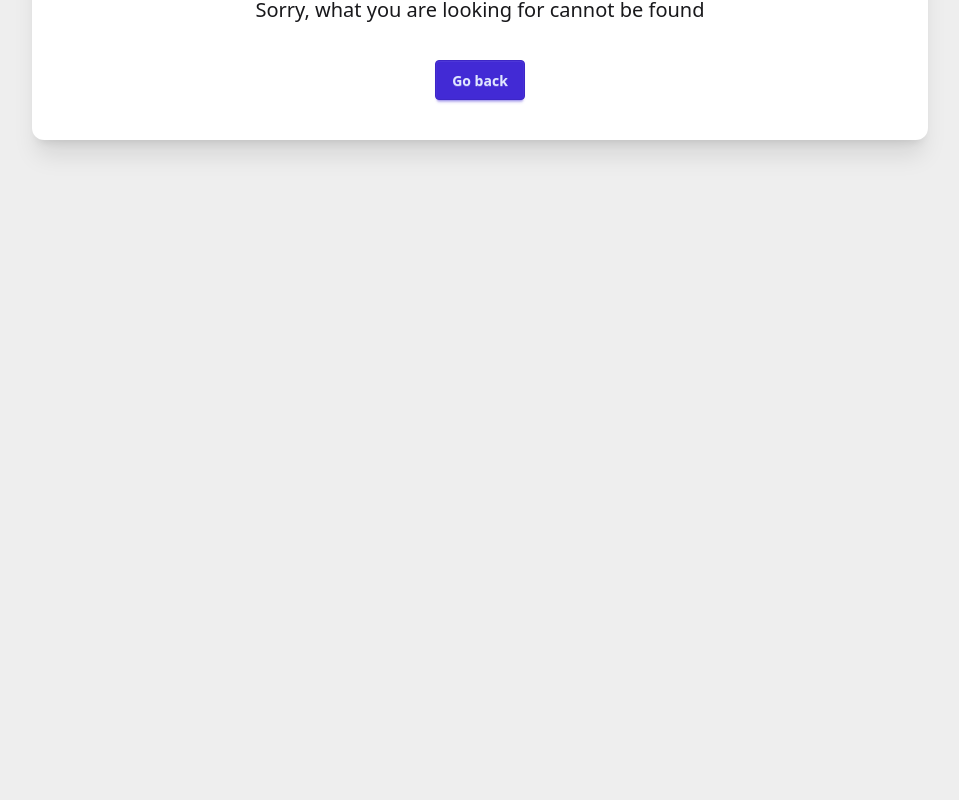
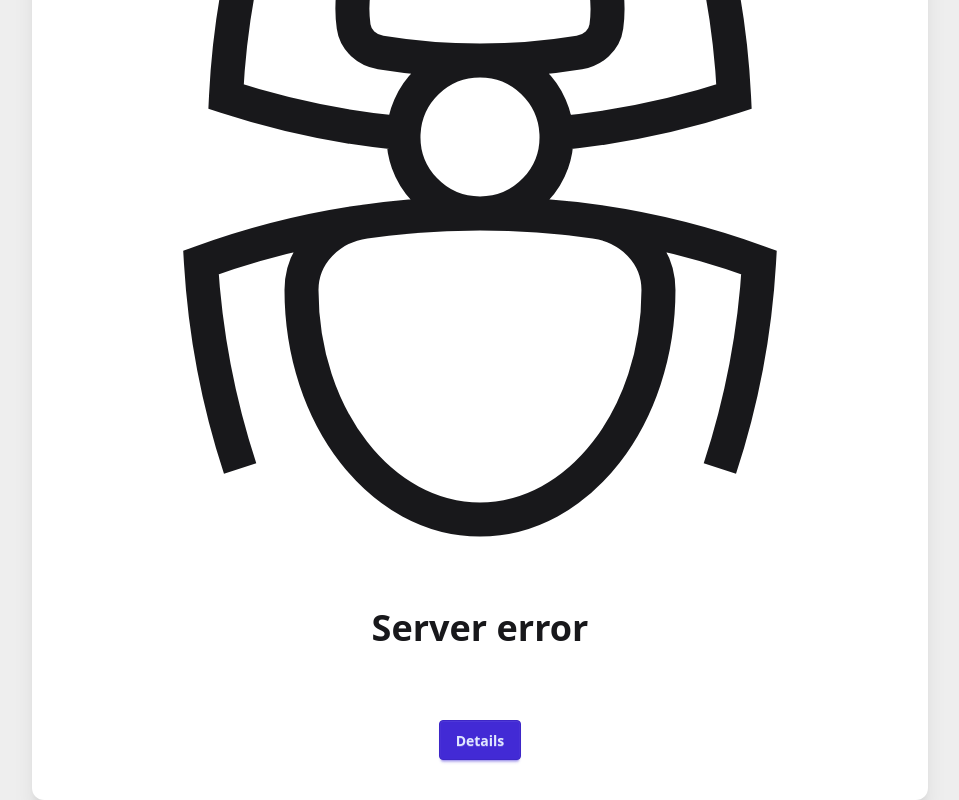
Before and after one commit to kmanish01886/Client, an Angular app: page /server-errror in a window 1280 px wide. Before the commit this address had no page. Shown: the part 260-1060 px from the top of the page, without its empty margins (160-1119 px from the left). Before the commit the page ends 800 px from the top, so only its background shows below. Built offline with nearby package versions, Linux system fonts and the light colour scheme.

Commit message:
server error page implemented.

```diff
--- a/src/app/app.routes.ts
+++ b/src/app/app.routes.ts
@@ -23,7 +23,7 @@ export const routes: Routes = [
     ]
 },
 {path:'errors',component:TestErrors},
-{path:'server-error',component:ServerErrror},
+{path:'server-errror',component:ServerErrror},
 {path:'**', component:NotFound},
 
 
--- a/src/core/interceptors/error-interceptor.ts
+++ b/src/core/interceptors/error-interceptor.ts
@@ -10,6 +10,7 @@ export const errorInterceptor: HttpInterceptorFn = (req, next) => {
   return next(req).pipe(
     catchError(error=>{
       if(error){
+        debugger;
         switch(error.status)
         {
           case 400:
@@ -34,7 +35,7 @@ export const errorInterceptor: HttpInterceptorFn = (req, next) => {
             break;
           case 500:
             const navigationExtras:NavigationExtras={state:error.error}
-            router.navigateByUrl('/server-error', navigationExtras)
+            router.navigateByUrl('/server-errror', navigationExtras)
             break;
           default:
             toast.error('Something went wrong');
--- a/src/features/test-errors/test-errors.html
+++ b/src/features/test-errors/test-errors.html
@@ -8,6 +8,7 @@
 </div>
 
 @if(validationErrors().length>0){
+    debugger;
     <div class="card bg-base-100 flex mt-5 rounded-2xl w-1/2 p-3 max-auto">
         <ul class="flex flex-col text-red-600 space-y-2">
             @for(error of validationErrors(); track $index){
--- a/src/features/test-errors/test-errors.ts
+++ b/src/features/test-errors/test-errors.ts
@@ -38,8 +38,7 @@ export class TestErrors {
     })
   }
   get400ValidationError(){
-    debugger;
-    this.http.post(this.baseUrl+'buggy/register',{}).subscribe({
+    this.http.post(this.baseUrl+'account/register',{}).subscribe({
       next:response=>console.log(response),
       error:error=>{
         console.log(error)
--- a/src/shared/errors/server-errror/server-errror.html
+++ b/src/shared/errors/server-errror/server-errror.html
@@ -1 +1,14 @@
-<p>server-errror works!</p>
+<div class="card bg-base-100 gap-3 w-4xl mx-auto flex flex-col items-center rounded-xl shadow-xl p-10">
+   <svg xmlns="http://www.w3.org/2000/svg" fill="none" viewBox="0 0 24 24" strokeWidth={1.5} stroke="currentColor" className="size-32 text-error ">
+  <path strokeLinecap="round" strokeLinejoin="round" d="M12 12.75c1.148 0 2.278.08 3.383.237 1.037.146 1.866.966 1.866 2.013 0 3.728-2.35 6.75-5.25 6.75S6.75 18.728 6.75 15c0-1.046.83-1.867 1.866-2.013A24.204 24.204 0 0 1 12 12.75Zm0 0c2.883 0 5.647.508 8.207 1.44a23.91 23.91 0 0 1-1.152 6.06M12 12.75c-2.883 0-5.647.508-8.208 1.44.125 2.104.52 4.136 1.153 6.06M12 12.75a2.25 2.25 0 0 0 2.248-2.354M12 12.75a2.25 2.25 0 0 1-2.248-2.354M12 8.25c.995 0 1.971-.08 2.922-.236.403-.066.74-.358.795-.762a3.778 3.778 0 0 0-.399-2.25M12 8.25c-.995 0-1.97-.08-2.922-.236-.402-.066-.74-.358-.795-.762a3.734 3.734 0 0 1 .4-2.253M12 8.25a2.25 2.25 0 0 0-2.248 2.146M12 8.25a2.25 2.25 0 0 1 2.248 2.146M8.683 5a6.032 6.032 0 0 1-1.155-1.002c.07-.63.27-1.222.574-1.747m.581 2.749A3.75 3.75 0 0 1 15.318 5m0 0c.427-.283.815-.62 1.155-.999a4.471 4.471 0 0 0-.575-1.752M4.921 6a24.048 24.048 0 0 0-.392 3.314c1.668.546 3.416.914 5.223 1.082M19.08 6c.205 1.08.337 2.187.392 3.314a23.882 23.882 0 0 1-5.223 1.082" />
+</svg>
+
+<h1 class="card-title text-4xl justify-center">Server error</h1>
+<p class=" card-body text-xl text-center">{{error.message}} </p>
+<button class="btn btn-primary" (click)="detailsToggle()" >Details</button>
+
+@if(showDetails)
+{
+    <div>{{error.details}}</div>
+}
+</div>
--- a/src/shared/errors/server-errror/server-errror.ts
+++ b/src/shared/errors/server-errror/server-errror.ts
@@ -1,5 +1,6 @@
 import { Component, inject, signal } from '@angular/core';
 import { Router } from '@angular/router';
+import { ApiError } from '../../../types/error';
 
 @Component({
   selector: 'app-server-errror',
@@ -9,10 +10,16 @@ import { Router } from '@angular/router';
 })
 export class ServerErrror {
   private router=inject(Router);
-  protected error=ApiError;
+  protected error:ApiError;
+  protected showDetails=false;
 
   constructor(){
     const navigation=this.router.getCurrentNavigation();
     this.error=navigation?.extras?.state?.['error'];
   }
+
+  detailsToggle(){
+    this.showDetails=!this.showDetails;
+  }
+
 }
```
